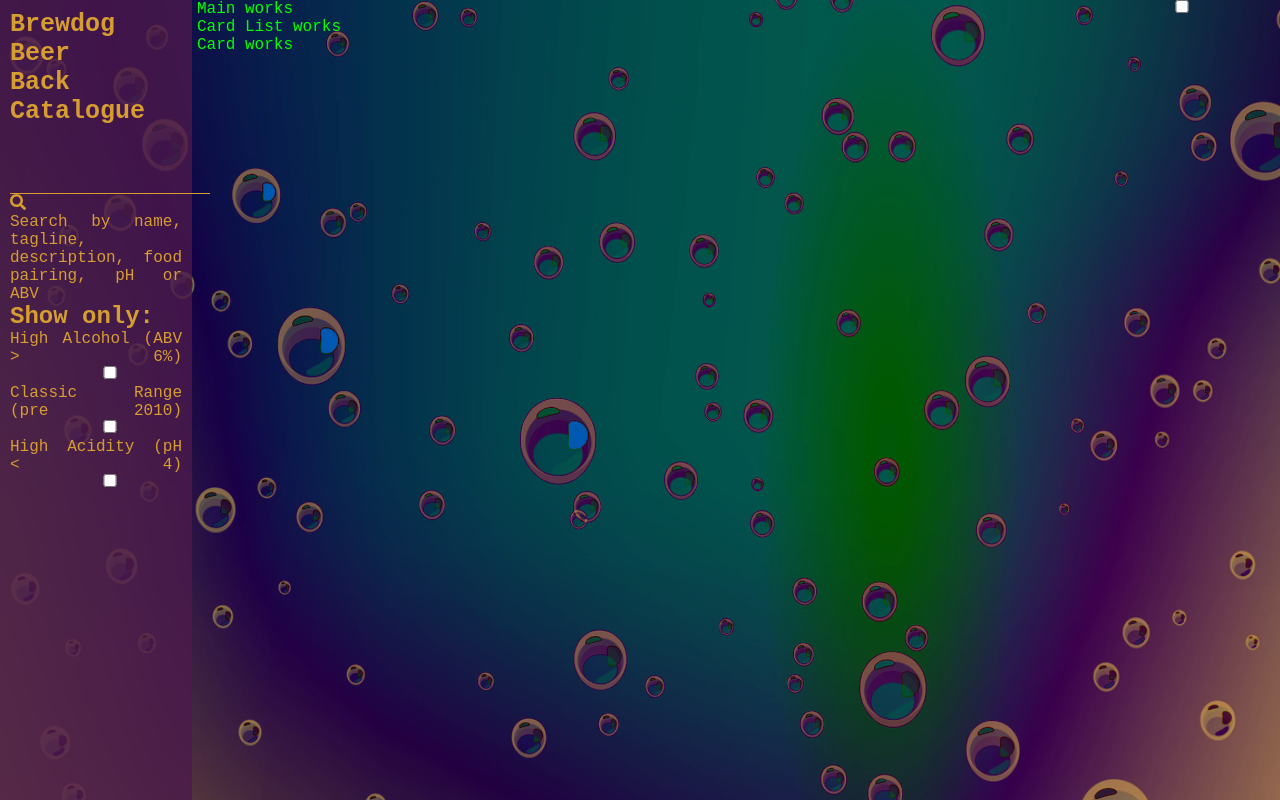
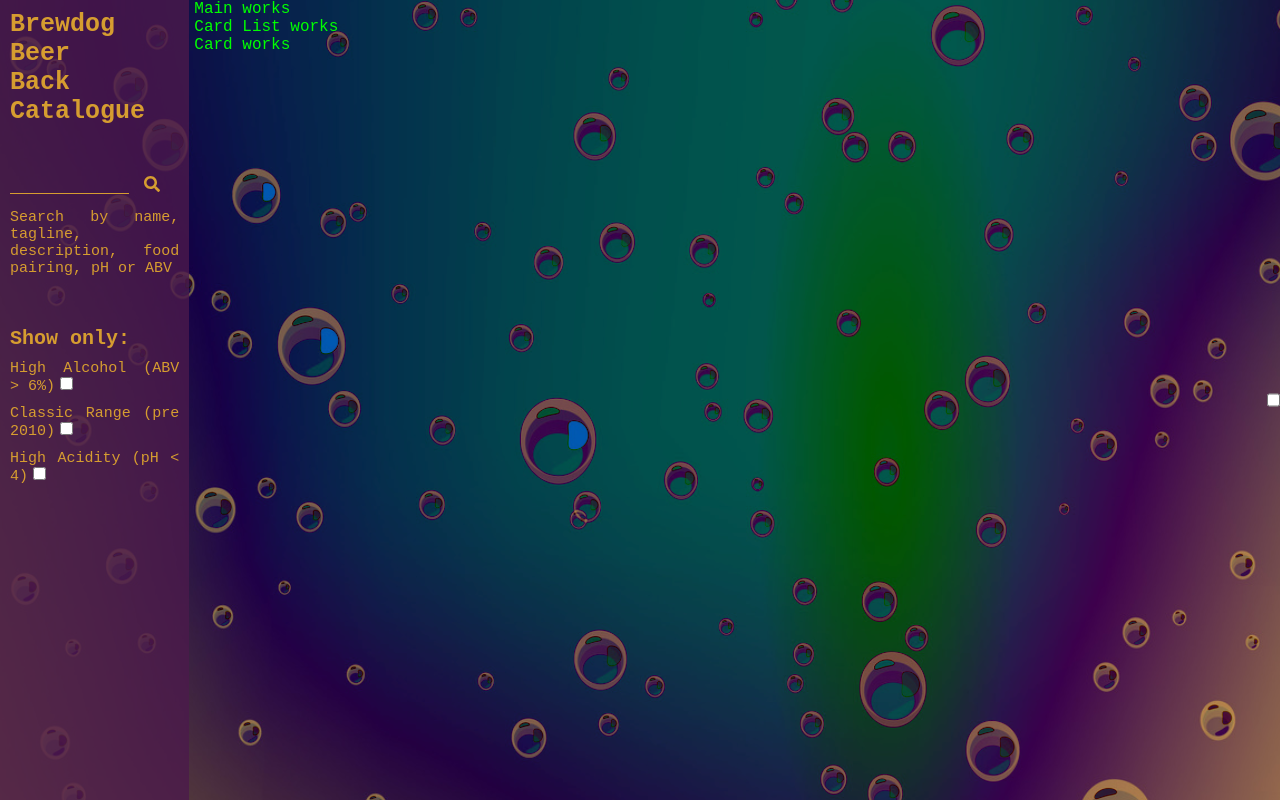
Before and after one commit to nchomeldoe/Brewdog-React-App, a React (Create React App) app: page / in a window 1280 px wide. Built offline with nearby package versions, Linux system fonts and the light colour scheme; a web font is replaced by a local one.

Commit message:
fnished basic styling of the navbar

```diff
--- a/src/components/FilterItem/FilterItem.jsx
+++ b/src/components/FilterItem/FilterItem.jsx
@@ -5,8 +5,10 @@ const FilterItem = (props) => {
     const {text, name} = props;
     return (
         <>
-        <label htmlFor={name}>{text}</label>
-        <input type="checkbox" id={name} name={name} value={name}/> <br/>
+        <section className={styles.filters}>
+            <label htmlFor={name}>{text}</label>
+            <input type="checkbox" id={name} name={name} value={name}/> <br/>
+        </section>
         </>
     )
 }
--- a/src/components/FilterItem/FilterItem.module.scss
+++ b/src/components/FilterItem/FilterItem.module.scss
@@ -0,0 +1,10 @@
+@import "../../variables.scss";
+
+.filters {
+    margin-bottom: $base-spacing*2;
+
+    input {
+        margin-left: $base-spacing;
+        background-color: black;
+    }
+}
--- a/src/components/FiltersList/FiltersList.jsx
+++ b/src/components/FiltersList/FiltersList.jsx
@@ -5,11 +5,13 @@ import styles from "./FiltersList.module.scss";
 const FiltersList = () => {
     return (
         <>
-        <h2>Show only:</h2>
-        <section>
-            <FilterItem text="High Alcohol (ABV > 6%)" name="alcohol"/>
-            <FilterItem text="Classic Range (pre 2010)" name="range"/>
-            <FilterItem text="High Acidity (pH < 4)" name="acidity"/>
+        <section className={styles.filtersList}>
+            <h2>Show only:</h2>
+            <section className={styles.filterItems}>
+                <FilterItem text="High Alcohol (ABV > 6%)" name="alcohol"/>
+                <FilterItem text="Classic Range (pre 2010)" name="range"/>
+                <FilterItem text="High Acidity (pH < 4)" name="acidity"/>
+            </section>
         </section>
         </>
     )
--- a/src/components/FiltersList/FiltersList.module.scss
+++ b/src/components/FiltersList/FiltersList.module.scss
@@ -0,0 +1,12 @@
+@import "../../variables.scss";
+
+.filtersList {
+    h2 {
+        font-size: 20px;
+        margin-bottom: $base-spacing*2;
+    }
+
+    .filterItems {
+        font-size: 15px;
+    }
+}
--- a/src/components/SearchBox/SearchBox.jsx
+++ b/src/components/SearchBox/SearchBox.jsx
@@ -7,9 +7,11 @@ import { faSearch } from '@fortawesome/free-solid-svg-icons';
 const SearchBox = () => {
     return (
         <>
-        <input type="search" results="1" name="search"/>
-        <label htmlFor="search"><FontAwesomeIcon icon={faSearch} /></label>
-        <p>Search by name, tagline, description, food pairing, pH or ABV</p>
+        <section className={styles.search}>
+            <input type="search" results="1" name="search"/>
+            <label htmlFor="search"><FontAwesomeIcon icon={faSearch} /></label>
+            <p>Search by name, tagline, description, food pairing, pH or ABV</p>
+        </section>
         </>
     )
 }
--- a/src/components/SearchBox/SearchBox.module.scss
+++ b/src/components/SearchBox/SearchBox.module.scss
@@ -1,8 +1,11 @@
 @import "../../variables.scss";
+
+.search {
+  margin-bottom: $base-spacing * 10;
 
   input {
       height: 100%;
-    width: 200px;
+      width: 70%;
       vertical-align: top;
       margin-right: $base-spacing * 3;
       font-size: 15px;
@@ -10,6 +13,12 @@ input {
       border-bottom: 1px solid $primary-color;
       color: $primary-color;
       background-color: transparent;
-
+      margin-bottom: $base-spacing * 3;
 
     }
+
+  p {
+    font-size: 15px;
+    text-align: justify;
+  }
+}
```
Lines whose indentation alone changed are shown as unchanged.
